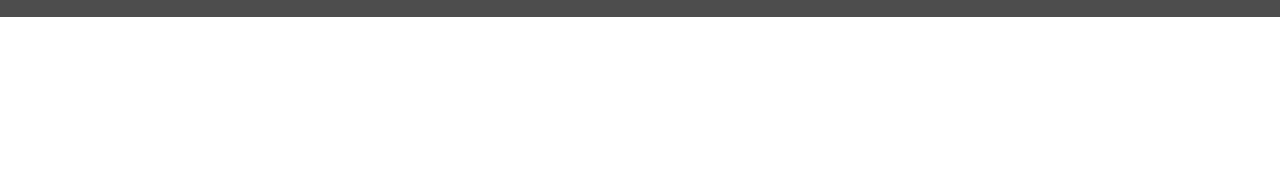
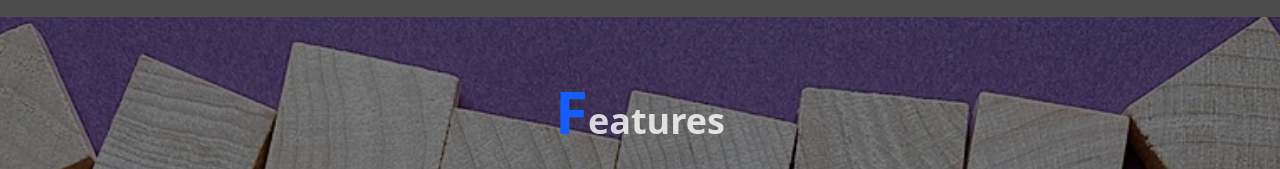
Before and after one commit to Yashraghuvans/SoulSpace, a Next.js app: page / in a window 1280 px wide. Shown: the part 783-952 px from the top of the page. Before the commit the page ends 800 px from the top, so only its background shows below. Built offline with nearby package versions, Linux system fonts and the light colour scheme.

Commit message:
Update page.js

```diff
--- a/app/page.js
+++ b/app/page.js
@@ -1,13 +1,17 @@
 import React from 'react'
 import NavBar from './Components/NavBar'
 import Main from './Components/Main'
+import Services from './Components/Services'
 
 const page = () => {
   return (
     <>
       <div className='bg-black/70'>
-        <NavBar/>
-        <Main/>
+        <NavBar />
+        <div className='h-full'>
+          <Main />
+        </div>
+        <Services/>
       </div>
     </>
   )
```
